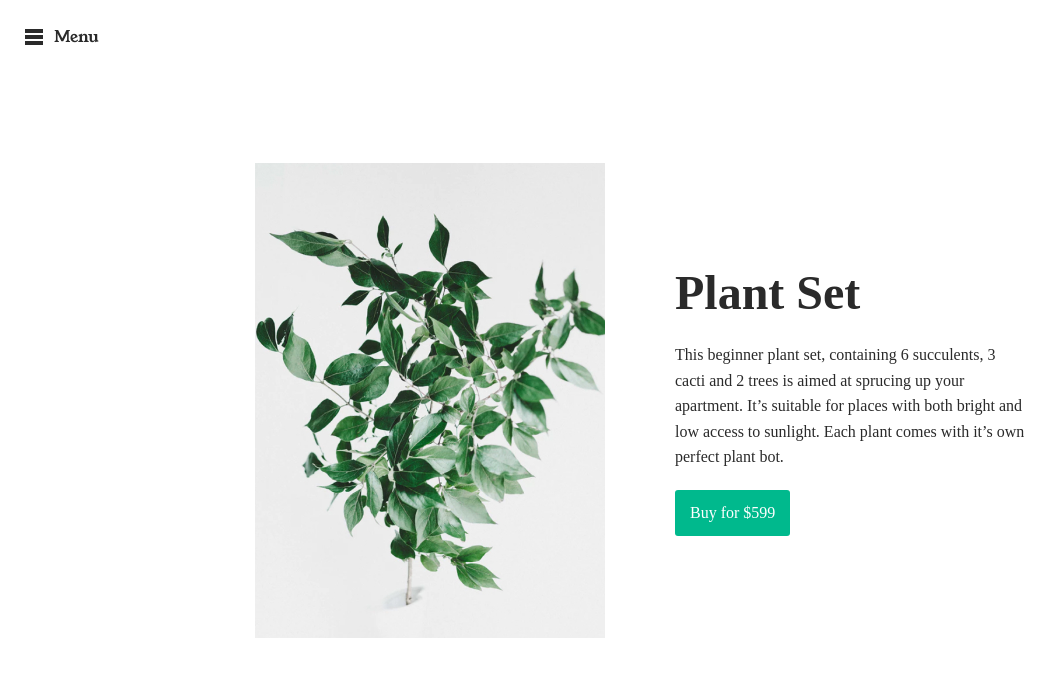
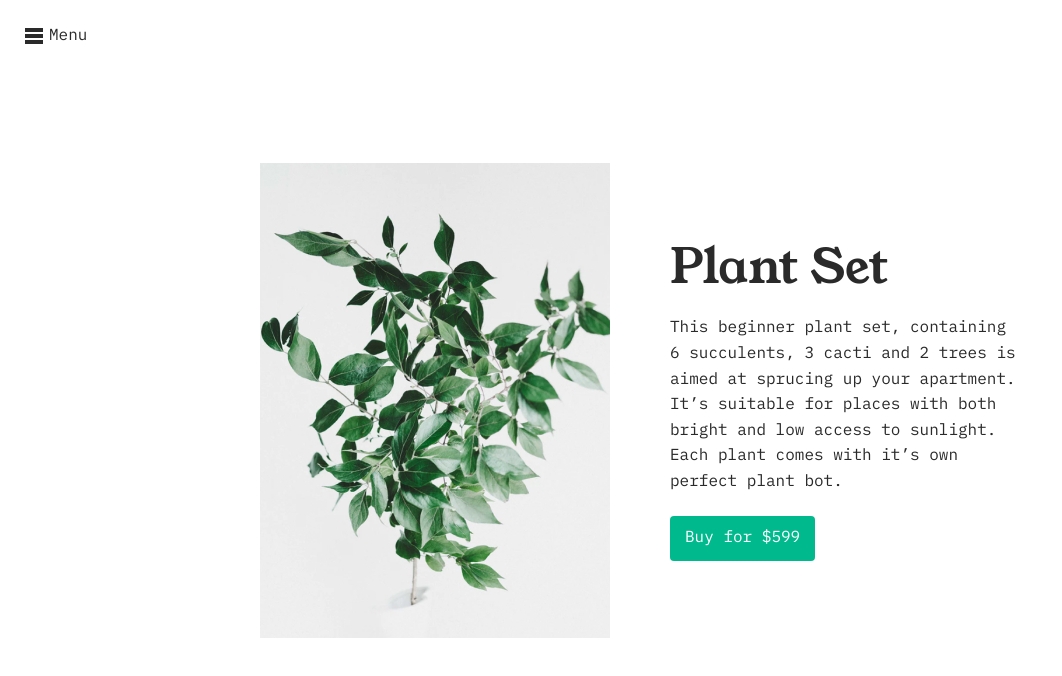
Before and after one commit to Alexcmyk/Plant-life, a plain HTML site: page index.html in a window 1280 px wide. Shown: the whole page, without its empty margins (0-1062 px from the left). Drawn offline with Linux system fonts and the light colour scheme.

Commit message:
updated css

```diff
--- a/style.css
+++ b/style.css
@@ -1,16 +1,3 @@
-/* Fonts */
-@font-face {
-  src: url(./fonts/ibm-plex-mono.woff2), url(./fonts/ibm-plex-mono.woff);
-  font-family: "Plex Mono";
-}
-
-@font-face {
-  src: url(./fonts/youngserif.woff2), url(./fonts/youngserif.woff);
-  font-family: "Young Serif";
-}
-
-/* reset */
-
 html,
 body,
 div,
@@ -113,17 +100,21 @@ nav,
 section {
   display: block;
 }
+
 body {
   line-height: 1;
 }
+
 ol,
 ul {
   list-style: none;
 }
+
 blockquote,
 q {
   quotes: none;
 }
+
 blockquote:before,
 blockquote:after,
 q:before,
@@ -131,6 +122,7 @@ q:after {
   content: "";
   content: none;
 }
+
 table {
   border-collapse: collapse;
   border-spacing: 0;
@@ -148,17 +140,31 @@ select {
   font: inherit;
 }
 
-*,
-*::before,
-*::after {
+* {
   -webkit-box-sizing: border-box;
-  -moz-box-sizing: border-box;
   box-sizing: border-box;
   -webkit-font-smoothing: antialiased;
   text-rendering: optimizeLegibility;
 }
 
-/* End of reset */
+@font-face {
+  font-family: "IBM Plex Mono";
+  src: url(./fonts/ibm-plex-mono.woff2), url(./fonts/ibm-plex-mono.woff);
+}
+
+@font-face {
+  font-family: "Young Serif";
+  src: url(./fonts/youngserif.woff2), url(./fonts/youngserif.woff);
+}
+
+@-webkit-keyframes fade {
+  0% {
+    opacity: 0;
+  }
+  100% {
+    opacity: 1;
+  }
+}
 
 @keyframes fade {
   0% {
@@ -170,11 +176,37 @@ select {
 }
 
 body {
-  font-weight: "Plex Mono";
+  font-family: "IBM Plex Mono";
   font-size: 16px;
   line-height: 1.6;
   color: #2a2a2a;
-  overflow: hidden;
+}
+
+nav {
+  background-color: #00b98d;
+  font-size: 24px;
+  font-family: "Young Serif";
+  height: 100vh;
+  position: fixed;
+  width: 240px;
+  left: 0;
+  top: 0;
+  display: -webkit-box;
+  display: -ms-flexbox;
+  display: flex;
+  -webkit-box-orient: vertical;
+  -webkit-box-direction: normal;
+  -ms-flex-direction: column;
+  flex-direction: column;
+  -webkit-box-pack: center;
+  -ms-flex-pack: center;
+  justify-content: center;
+}
+
+nav a {
+  color: #fff;
+  text-decoration: none;
+  margin: 5px 32px;
 }
 
 main {
@@ -182,56 +214,39 @@ main {
   z-index: 1;
   background-color: #fff;
   min-height: 100vh;
-  transition: transform 0.3s ease-in-out;
+  -webkit-transition: all 0.4s ease-in-out;
+  transition: all 0.4s ease-in-out;
 }
 
-nav {
-  position: fixed;
-  top: 0;
-  left: 0;
-  width: 240px;
-  height: 100vh;
-  background-color: #00b98d;
-  color: #fff;
-  font-family: "Young Serif";
-  font-size: 24px;
-  display: flex;
-  flex-direction: column;
-  justify-content: center;
-}
-
-nav a {
-  text-decoration: none;
-  color: #fff;
-  margin-left: 40px;
-  margin-top: 5px;
+main.open {
+  -webkit-transform: translateX(240px);
+  transform: translateX(240px);
 }
 
 a.toggle-nav {
   position: fixed;
-  top: 0%;
+  top: 0;
   left: 0;
   padding: 24px;
   text-decoration: none;
   color: #2a2a2a;
-  display: flex;
-  align-items: center;
-  font-family: "Young Serif";
 }
 
 a.toggle-nav img {
-  margin-right: 10px;
+  margin: 0 5px 0 0;
   vertical-align: middle;
 }
 
-main.open {
-  transform: translate(240px, 0);
-}
-
 section {
+  display: -webkit-box;
+  display: -ms-flexbox;
   display: flex;
+  -webkit-box-pack: center;
+  -ms-flex-pack: center;
+  justify-content: center;
+  -webkit-box-align: center;
+  -ms-flex-align: center;
   align-items: center;
-  justify-content: center;
   height: 100vh;
 }
 
@@ -240,34 +255,17 @@ section div {
 }
 
 section div.content {
-  margin: 0 0 0 70px;
+  margin: 0 0 0 60px;
 }
 
 h1 {
-  font-style: "Young Serif";
   font-size: 48px;
-  font-weight: 700;
+  font-family: "Young Serif";
   line-height: 1.2;
 }
 
 p {
   margin: 20px 0;
-}
-
-div.slides {
-  position: relative;
-  height: 475px;
-}
-
-div.slides img {
-  position: absolute;
-  top: 0;
-  left: 0;
-  transition: transform 0.3s ease-in-out;
-}
-
-div.slides img:first-child {
-  z-index: 1;
 }
 
 a.button {
@@ -276,5 +274,27 @@ a.button {
   color: #fff;
   text-decoration: none;
   padding: 10px 15px;
-  border-radius: 3px;
+  border-radius: 4px;
 }
+
+div.slides {
+  height: 475px;
+  position: relative;
+}
+
+div.slides img {
+  position: absolute;
+  top: 0;
+  left: 0;
+  -webkit-transition: all 0.3s ease-in-out;
+  transition: all 0.3s ease-in-out;
+}
+
+div.slides:hover img {
+  -webkit-box-shadow: 0 0 8px rgba(0, 0, 0, 0.1);
+  box-shadow: 0 0 8px rgba(0, 0, 0, 0.1);
+}
+
+div.slides img:first-child {
+  z-index: 1;
+}
```
